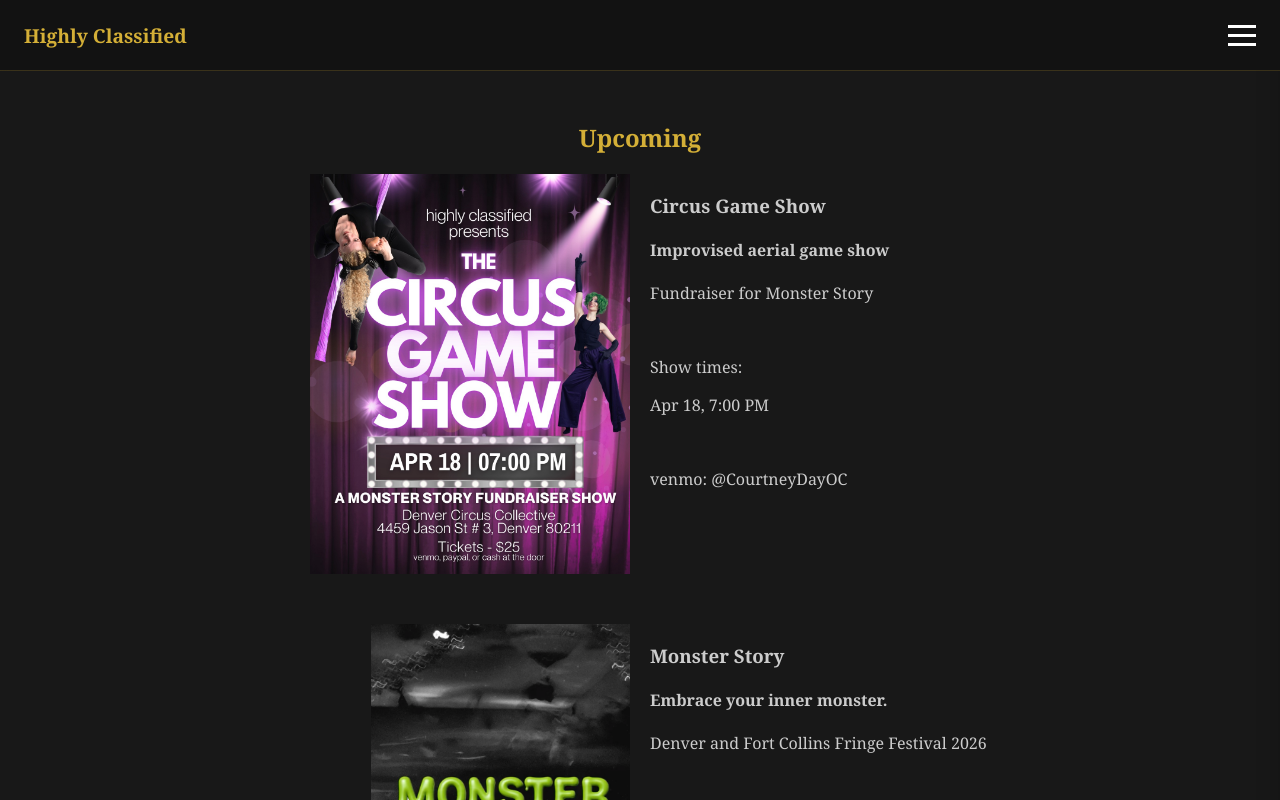
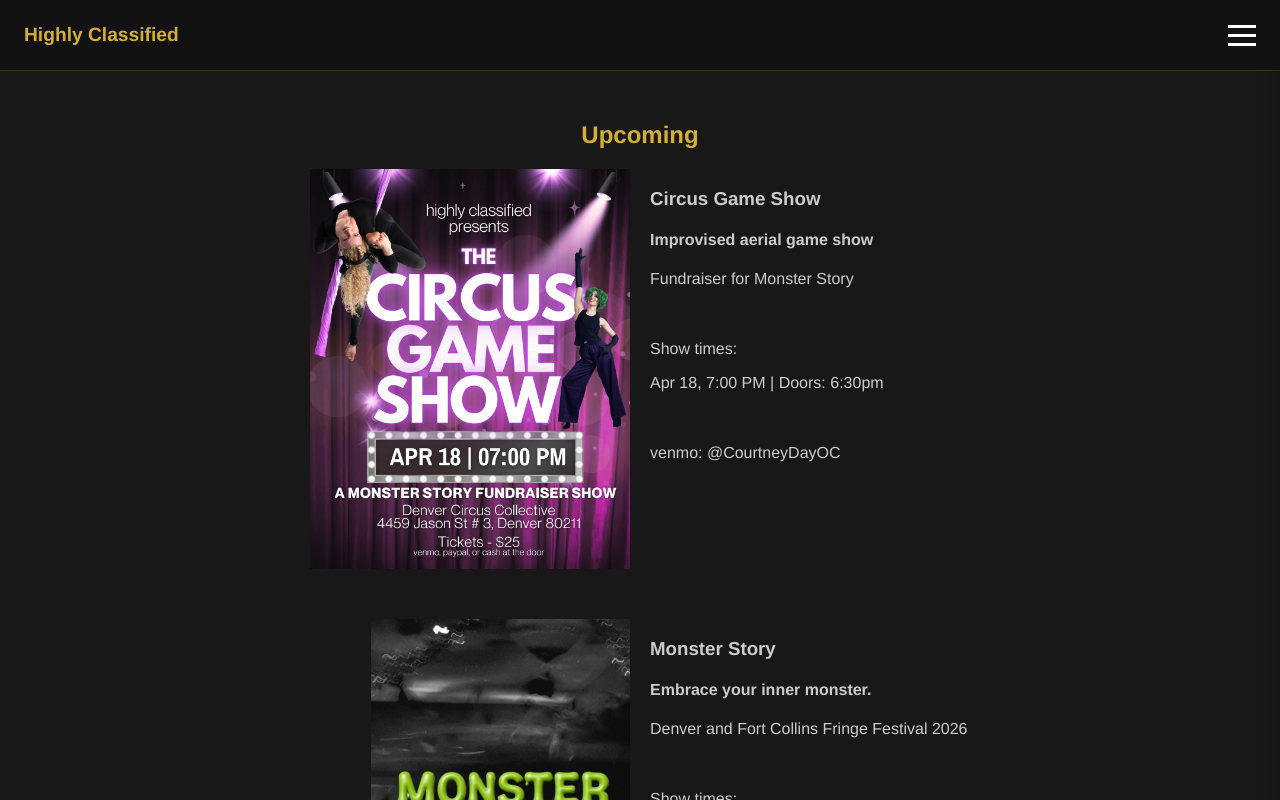
Before and after one commit to sinkbrookstein/highly-classified-site, a React (Vite) app: page /performances in a window 1280 px wide. Shown: the top 800 px of the page. Built offline with nearby package versions, Linux system fonts and the light colour scheme.

Commit message:
remove LLC lingo, change font, add door information to performances

```diff
--- a/src/assets/performances/performances.json
+++ b/src/assets/performances/performances.json
@@ -5,35 +5,80 @@
       "image": "/images/time.png",
       "description": "TiME began before the seas, but from the seas all life came.",
       "details": "Denver Fringe Festival 2025",
-      "showtimes": ["2024-06-06T17:00:00", "2024-07-08T21:30:00", "2024-06-08T18:30:00"],
+      "showtimes": [
+        {
+          "showtime": "2024-06-06T17:00:00",
+          "doors": null
+        },
+        {
+          "showtime": "2024-06-07T21:30:00",
+          "doors": null
+        },
+        {
+          "showtime": "2024-06-08T18:30:00",
+          "doors": null
+        }
+      ],
       "tickets": null
-    }, {
+    },
+    {
       "title": "Cirque du Cinema",
       "image": "/images/cirque-du-cinema.png",
       "description": "Your favorite Hollywood classics reimagined to the aerial stage.",
       "details": "Denver Fringe Festival 2024",
-      "showtimes": ["2024-06-07T17:00:00", "2024-06-08T18:30:00", "2024-06-09T18:00:00"],
+      "showtimes": [
+        {
+          "showtime": "2024-06-07T17:00:00",
+          "doors": null
+        },
+        {
+          "showtime": "2024-06-08T18:30:00",
+          "doors": null
+        },
+        {
+          "showtime": "2024-06-09T18:00:00",
+          "doors": null
+        }
+      ],
       "tickets": null
-    }, {
+    },
+    {
       "title": "Emo Nite",
       "image": "/images/emo-nite.png",
       "description": "It was never a phase. Rawr XD",
-      "showtimes": ["2023-04-29T20:00:00"],
+      "showtimes": [
+        {
+          "showtime": "2023-04-29T20:00:00",
+          "doors": null
+        }
+      ],
       "tickets": null
-    }, {
+    },
+    {
       "title": "Circus Game Show",
       "image": "/images/circus_gameshow_2.jpg",
       "description": "Improvised aerial game show",
       "details": "Fundraiser for Monster Story",
-      "showtimes": ["2026-04-18T19:00:00"],
+      "showtimes": [
+        {
+          "showtime": "2026-04-18T19:00:00",
+          "doors": "6:30pm"
+        }
+      ],
       "tickets": null,
       "venmo": "@CourtneyDayOC"
-    }, {
+    },
+    {
       "title": "Monster Story",
       "image": "/images/monster-story.png",
       "description": "Embrace your inner monster.",
       "details": "Denver and Fort Collins Fringe Festival 2026",
-      "showtimes": ["TBD"],
+      "showtimes": [
+        {
+          "showtime": "TBD",
+          "doors": null
+        }
+      ],
       "tickets": null
     }
   ]
--- a/src/pages/PerformancesPage.jsx
+++ b/src/pages/PerformancesPage.jsx
@@ -16,9 +16,9 @@ const PerformancesPage = () => {
 };
 
 function isLatestShowPast(showtimes) {
-    let shows = showtimes.filter(datetime => datetime !== "TBD");
+    let shows = showtimes.filter(s => s.showtime !== "TBD");
     const latest = new Date(
-        Math.max(...shows.map(date => new Date(date)))
+        Math.max(...shows.map(s => new Date(s.showtime)))
     );
 
     return latest < new Date();
@@ -55,7 +55,7 @@ function UpcomingPerformances() {
                     <p>{performance.details}</p>
                     <div className="showtimes-container">
                         <p className="showtimes">Show times: </p>
-                        {performance.showtimes.map(showtime => (<p>{getReadableDate(showtime)}</p>))}
+                        {performance.showtimes.map(s => (<p>{getReadableDate(s.showtime) + getDoorTime(s)}</p>))}
                     </div>
                     {performance.tickets && (
                         <a
@@ -73,6 +73,14 @@ function UpcomingPerformances() {
             </div>
         ))}
     </div>
+}
+
+function getDoorTime(showtime) {
+    if (showtime.doors === null) {
+        return "";
+    } else {
+        return " | Doors: " + showtime.doors;
+    }
 }
 
 function PastPerformances() {
--- a/src/styles/AboutPage.css
+++ b/src/styles/AboutPage.css
@@ -2,7 +2,7 @@
 body {
   margin: 0;
   background-color: #181818;
-  font-family: 'Playfair Display', 'Georgia', serif;
+  font-family: 'Playfair Display', 'Helvetica', sans-serif;
   color: #e0e0e0;
 }
 
--- a/src/styles/ContactPage.css
+++ b/src/styles/ContactPage.css
@@ -2,7 +2,7 @@
 body {
   margin: 0;
   background-color: #181818;
-  font-family: 'Playfair Display', 'Georgia', serif;
+  font-family: 'Playfair Display', 'Helvetica', sans-serif;
   color: #ccc;
 }
 
@@ -50,7 +50,7 @@ form .input-box {
   background-color: #d4af37; /* gold */
   color: white;
   font-size: 1.2rem;
-  font-family: 'Playfair Display', 'Georgia', serif;
+  font-family: 'Playfair Display', 'Helvetica', sans-serif;
   padding: 0.75rem 1.5rem;
   border: none;
   border-radius: 0.5rem;
--- a/src/styles/HomePage.css
+++ b/src/styles/HomePage.css
@@ -2,7 +2,7 @@
 body {
   margin: 0;
   background-color: #121212;
-  font-family: 'Playfair Display', 'Georgia', serif;
+  font-family: 'Playfair Display', 'Helvetica', sans-serif;
   color: #e0e0e0;
 }
 
@@ -101,7 +101,7 @@ body {
   font-size: 2.5rem;
   color: #d4af37;
   margin-bottom: 30px;
-  font-family: 'Playfair Display', 'Georgia', serif;
+  font-family: 'Playfair Display', 'Helvetica', sans-serif;
 }
 
 .services-description {
--- a/src/styles/Navigation.css
+++ b/src/styles/Navigation.css
@@ -19,7 +19,7 @@
   text-decoration: none;
   color: #d4af37;
   font-size: 1.2rem;
-  font-family: 'Playfair Display', 'Georgia', serif;
+  font-family: 'Playfair Display', 'Helvetica', sans-serif;
 }
 
 /* HAMBURGER */
--- a/src/styles/PerformancesPage.css
+++ b/src/styles/PerformancesPage.css
@@ -2,7 +2,7 @@
 body {
     margin: 0;
     background-color: #121212;
-    font-family: 'Playfair Display', 'Georgia', serif;
+    font-family: 'Playfair Display', 'Helvetica', sans-serif;
     color: #e0e0e0;
 }
 
```
